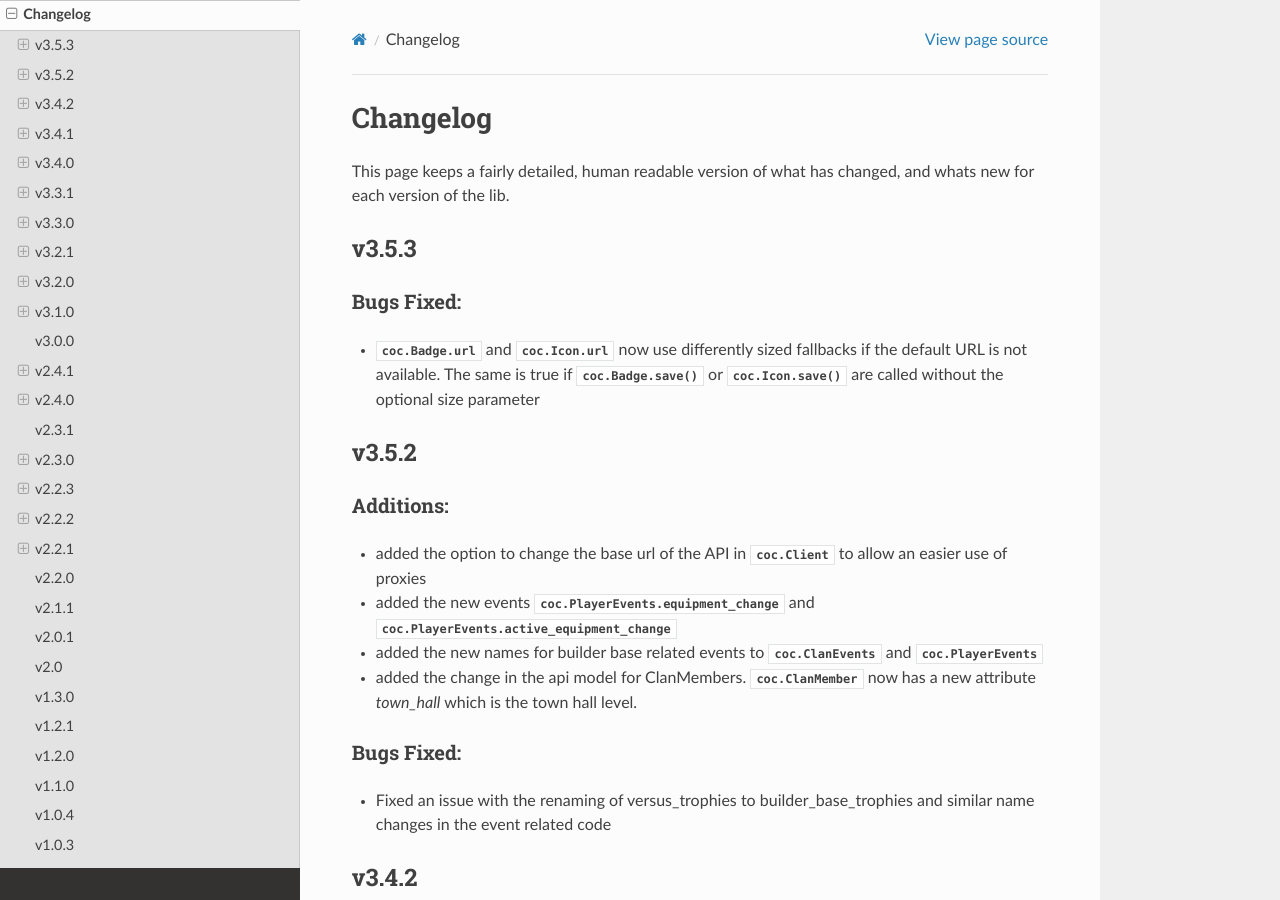
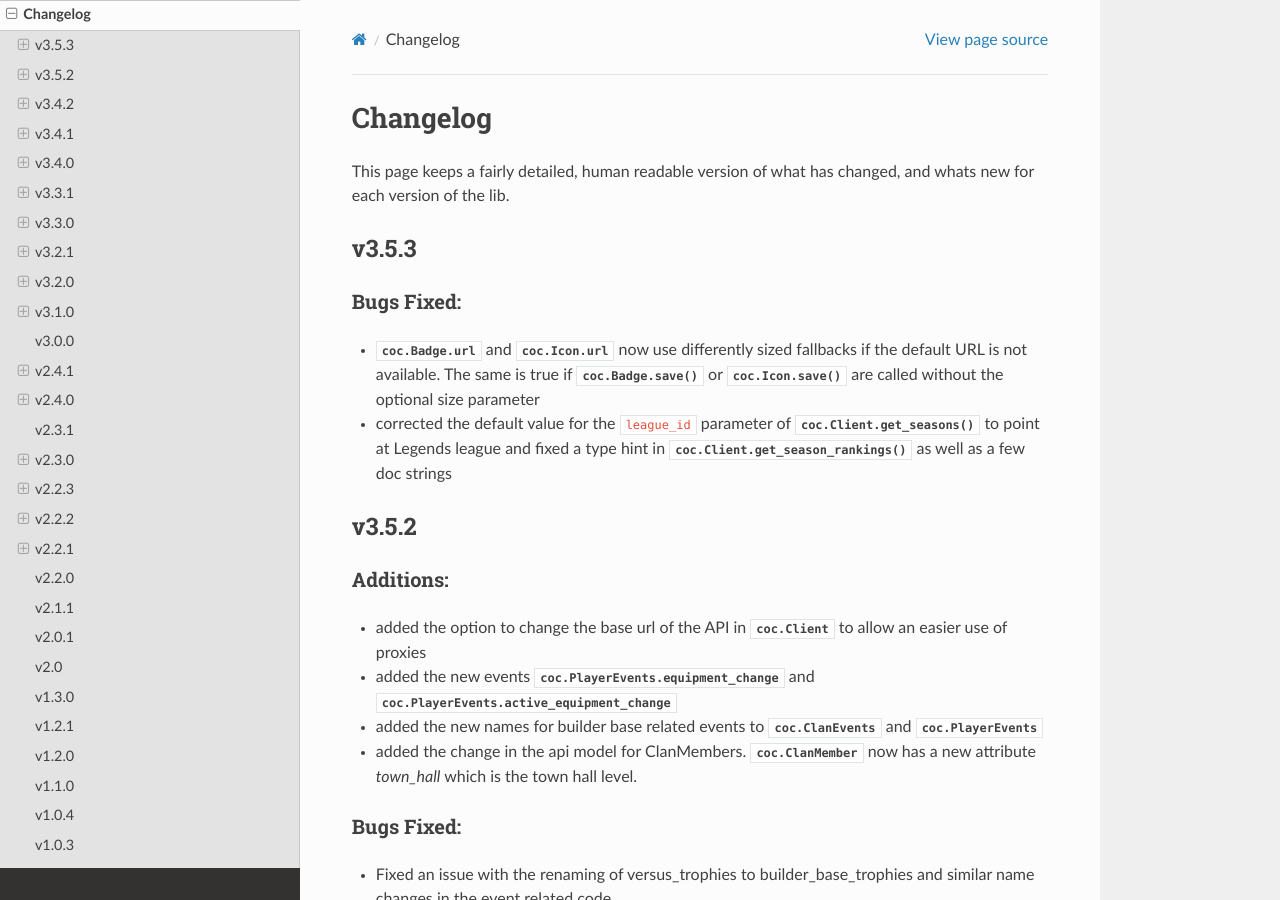
Before and after one commit to mathsman5133/coc.py, a Sphinx documentation site: the page built from docs/miscellaneous/changelog.rst, in a window 1280 px wide and 900 px high. Built offline with Sphinx 7.4.7 and the Read the Docs theme 2.0.0, drawn with Linux system fonts in a browser that asks for light colours.

Commit message:
update changelog

```diff
--- a/docs/miscellaneous/changelog.rst
+++ b/docs/miscellaneous/changelog.rst
@@ -15,6 +15,8 @@ Bugs Fixed:
 - :attr:`coc.Badge.url` and :attr:`coc.Icon.url` now use differently sized fallbacks if the default URL is not
   available. The same is true if :func:`coc.Badge.save` or :func:`coc.Icon.save` are called without the optional
   size parameter
+- corrected the default value for the ``league_id`` parameter of :func:`coc.Client.get_seasons` to point at Legends
+  league and fixed a type hint in :func:`coc.Client.get_season_rankings` as well as a few doc strings
 
 v3.5.2
 ------
```
